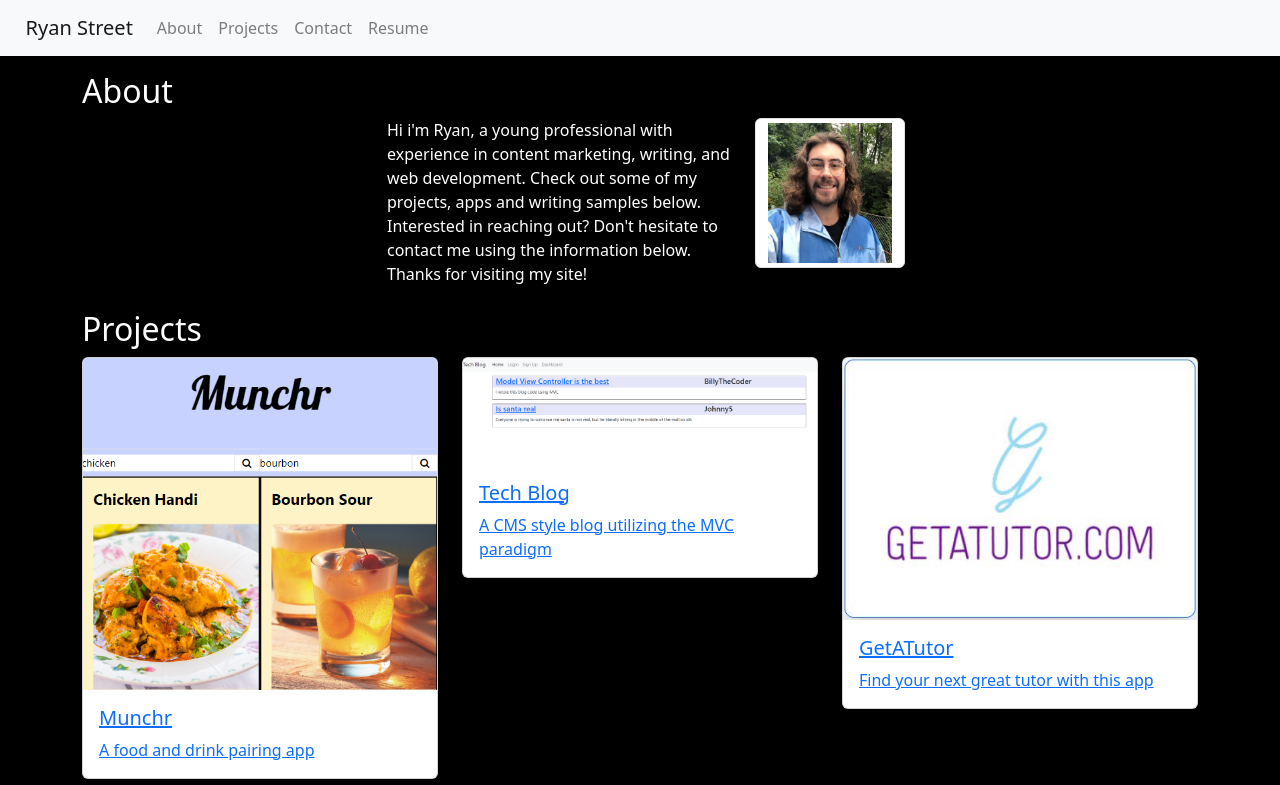
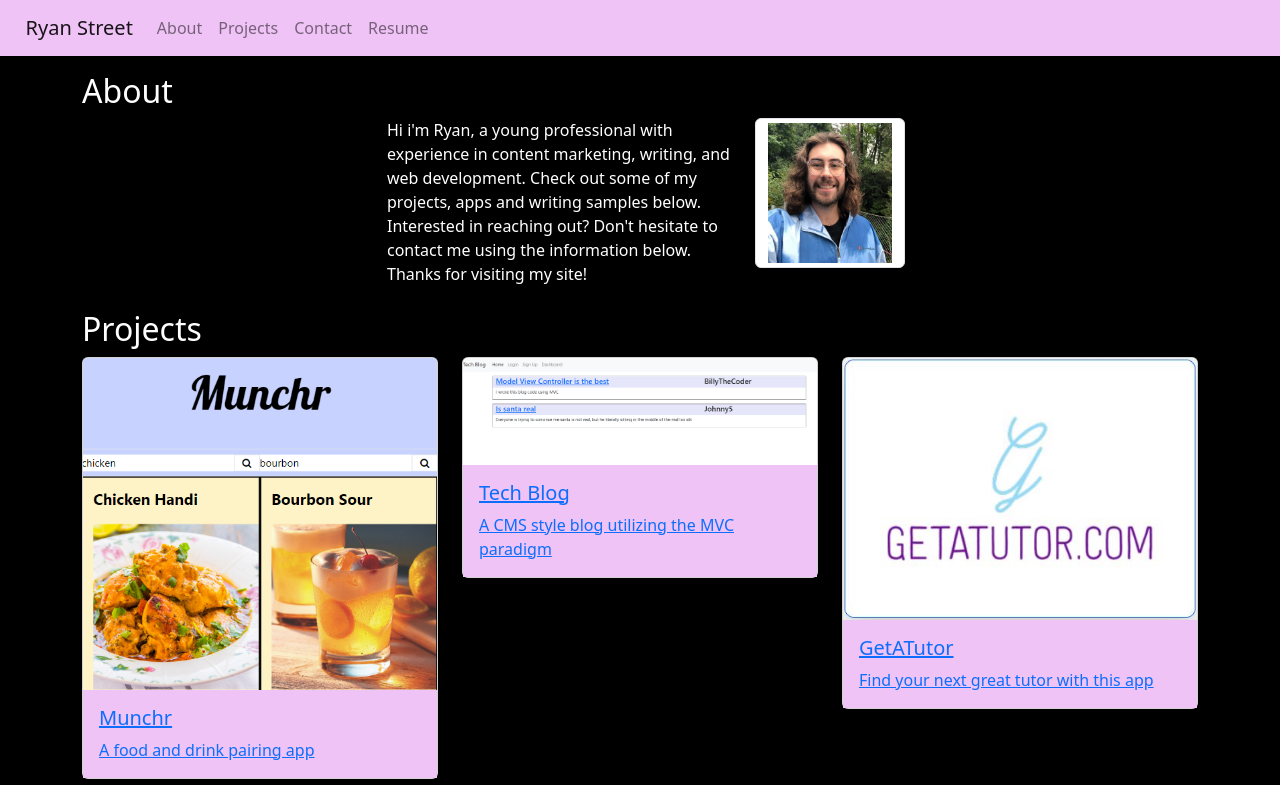
Before and after one commit to RyStreet/rs-react-portfolio, a React (Create React App) app: page / in a window 1280 px wide. Shown: the top 785 px of the page. Built offline with nearby package versions, Linux system fonts and the light colour scheme; grey boxes are pictures that could not be loaded.

Commit message:
adding in color

```diff
--- a/src/components/Navbar.js
+++ b/src/components/Navbar.js
@@ -3,7 +3,7 @@ import "../styles/navbar.css"
 
 function Navbar(){
     return(
-    <nav class="navbar navbar-expand-lg navbar-light bg-light">
+    <nav id="navTop" class=" navbar navbar-expand-lg navbar-light ">
         <a class="navbar-brand" id="name" href="#">Ryan Street</a>
           <div id="links" class="navbar-nav col-3 mr-2">
             <a class="nav-item nav-link" href="#about">About <span class="sr-only"></span></a>
--- a/src/components/Projects.js
+++ b/src/components/Projects.js
@@ -15,10 +15,12 @@ export default function Projects(){
     <div className="row" id="projectCards ">
 
 
-        <div className="col-sm-4 mb-2">
-        <a href="https://github.com/RyStreet/Munchr" target="_blank" rel="noopener noreferrer">
+     <div className="col-sm-4  mb-2">
+     <a href="https://github.com/RyStreet/Munchr" target="_blank" rel="noopener noreferrer">
             <div id="projectOne" className="card">
+
                 <img id="imgOne" src={munchr} className="card-img-top" />
+
                 <div className="card-body">
                     <h5 className="card-title">Munchr</h5>
                     <p className="card-text">A food and drink pairing app</p>
--- a/src/index.css
+++ b/src/index.css
@@ -4,3 +4,10 @@ body{
     height: 100%;
     margin: 0
 }
+:root {
+    --dark: #0F1020;
+    --dark-p: #2F195F;
+    --lav: #EFC3F5;
+    --white: #fff;
+    --hot: hotpink
+}
--- a/src/styles/navbar.css
+++ b/src/styles/navbar.css
@@ -1,3 +1,14 @@
+:root {
+    --dark: #0F1020;
+    --dark-p: #2F195F;
+    --lav: #EFC3F5;
+    --white: #fff;
+    --hot: hotpink
+}
+
+#navTop{
+    background-color: var(--lav);
+}
 
 #name{
     margin-left: 2%;
--- a/src/styles/projects.css
+++ b/src/styles/projects.css
@@ -1,7 +1,45 @@
-#projects{
+:root {
+    --dark: #0F1020;
+    --dark-p: #2F195F;
+    --lav: #EFC3F5;
+    --white: #fff;
+    --hot: hotpink
+}
+
+/* #projects{
     color: black;
-}
+
+} */
 
 #projectTitle{
     color: white;
 }
+
+.card-body:hover{
+    background-color: var(--dark-p);
+    color: var(--lav);
+}
+
+.card-body{
+    background-color: var(--lav);
+    color: var(--dark-p);
+
+}
+
+/* /* .card-text{
+    color: var(--lav);
+} */
+
+/* .card-title{
+    color: #EFC3F5;
+}  */
+
+
+
+/* .card-title:hover{
+    color: var(--dark-p);
+}
+
+.card-text:hover{
+    color: var(--dark-p);
+} */
```
